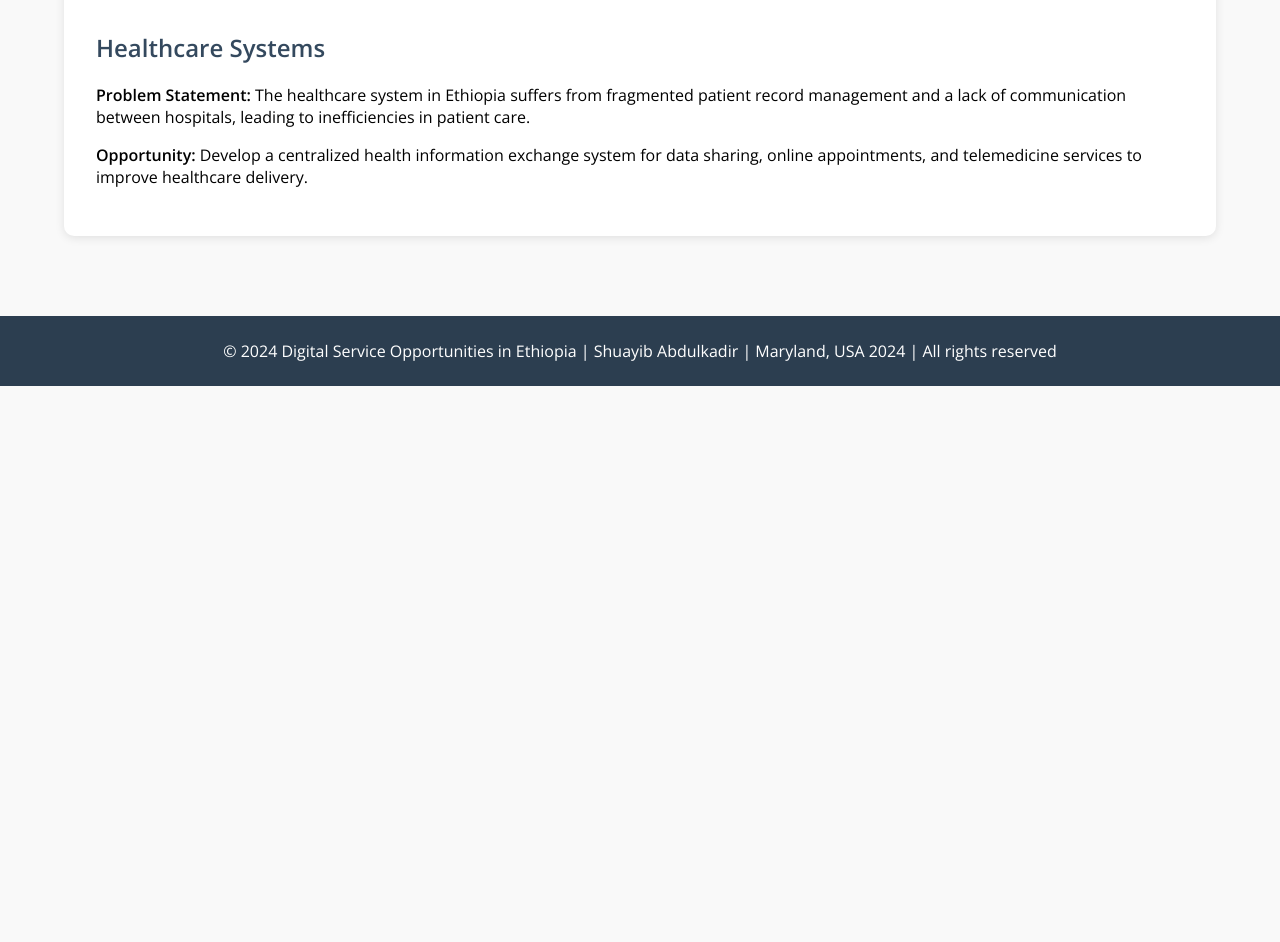
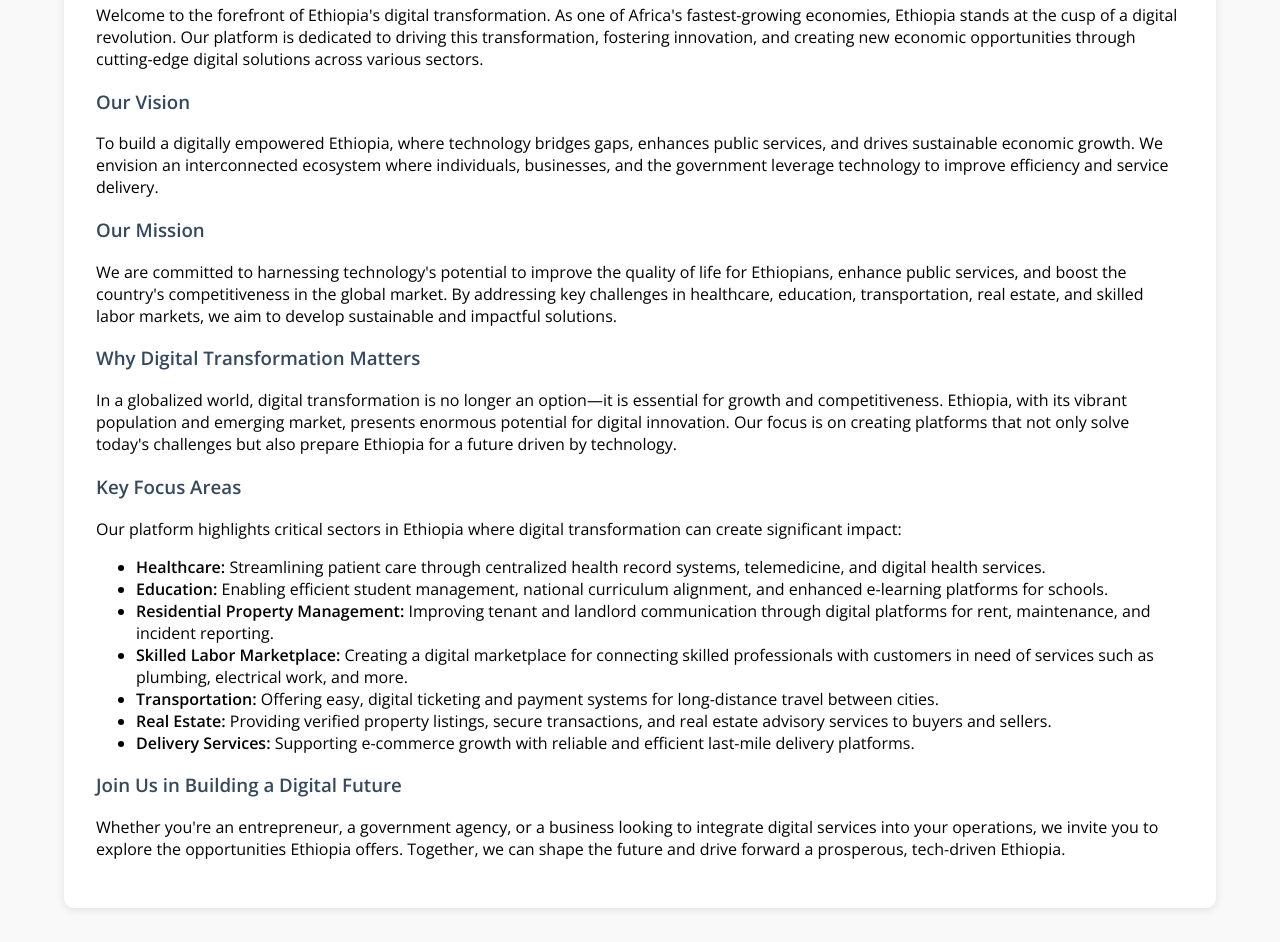
Before and after one commit to shuayib/digital-service, a plain HTML site: page index.html in a window 1280 px wide. Shown: the part 241-1183 px from the top of the page. Before the commit the page ends 800 px from the top, so only its background shows below. Drawn offline with nearby package versions, Linux system fonts and the light colour scheme.

Commit message:
Update index.html

```diff
--- a/index.html
+++ b/index.html
@@ -13,18 +13,15 @@
             padding: 0;
             background-color: #f9f9f9;
         }
-        header {
-            background-color: #3b5998;
-            color: #fff;
-            padding: 1.5rem 0;
-            text-align: center;
-        }
+
         nav {
             display: flex;
             justify-content: center;
             background-color: #2c3e50;
             box-shadow: 0 4px 8px rgba(0, 0, 0, 0.1);
+            flex-wrap: wrap;
         }
+
         nav a {
             color: #fff;
             padding: 1rem 1.5rem;
@@ -32,18 +29,25 @@
             text-transform: uppercase;
             font-weight: 600;
             cursor: pointer;
+            flex-grow: 1;
+            text-align: center;
         }
+
         nav a:hover {
             background-color: #3b5998;
         }
+
         .container {
             width: 90%;
             margin: 0 auto;
             padding: 2rem 0;
+            max-width: 1200px;
         }
+
         h1, h2, h3 {
             color: #34495e;
         }
+
         .sector {
             margin-bottom: 3rem;
             background-color: #fff;
@@ -52,24 +56,45 @@
             box-shadow: 0 2px 10px rgba(0, 0, 0, 0.1);
             display: none;
         }
+
+        #home {
+            display: block;
+            text-align: left;
+            padding: 2rem;
+        }
+
         footer {
             background-color: #2c3e50;
             color: #fff;
             text-align: center;
             padding: 1.5rem 0;
         }
+
         footer p {
             margin: 0;
+        }
+
+        /* Responsive design */
+        @media (max-width: 768px) {
+            nav a {
+                flex-basis: 100%;
+            }
+
+            .container {
+                width: 100%;
+                padding: 1rem;
+            }
+
+            .sector {
+                padding: 1rem;
+            }
         }
     </style>
 </head>
 <body>
 
-    <header>
-        <h1>Digital Service Opportunities in Ethiopia</h1>
-    </header>
-
     <nav>
+        <a data-section="home">Home</a>
         <a data-section="healthcare">Healthcare</a>
         <a data-section="education">Education</a>
         <a data-section="residential">Residential Management</a>
@@ -80,51 +105,41 @@
     </nav>
 
     <div class="container">
-        <section id="healthcare" class="sector">
-            <h2>Healthcare Systems</h2>
-            <p><strong>Problem Statement:</strong> The healthcare system in Ethiopia suffers from fragmented patient record management and a lack of communication between hospitals, leading to inefficiencies in patient care.</p>
-            <p><strong>Opportunity:</strong> Develop a centralized health information exchange system for data sharing, online appointments, and telemedicine services to improve healthcare delivery.</p>
+        <section id="home" class="sector">
+            <h2>Digital Service Opportunities in Ethiopia</h2>
+            <p>Welcome to the forefront of Ethiopia's digital transformation. As one of Africa's fastest-growing economies, Ethiopia stands at the cusp of a digital revolution. Our platform is dedicated to driving this transformation, fostering innovation, and creating new economic opportunities through cutting-edge digital solutions across various sectors.</p>
+
+            <h3>Our Vision</h3>
+            <p>To build a digitally empowered Ethiopia, where technology bridges gaps, enhances public services, and drives sustainable economic growth. We envision an interconnected ecosystem where individuals, businesses, and the government leverage technology to improve efficiency and service delivery.</p>
+
+            <h3>Our Mission</h3>
+            <p>We are committed to harnessing technology's potential to improve the quality of life for Ethiopians, enhance public services, and boost the country's competitiveness in the global market. By addressing key challenges in healthcare, education, transportation, real estate, and skilled labor markets, we aim to develop sustainable and impactful solutions.</p>
+
+            <h3>Why Digital Transformation Matters</h3>
+            <p>In a globalized world, digital transformation is no longer an option—it is essential for growth and competitiveness. Ethiopia, with its vibrant population and emerging market, presents enormous potential for digital innovation. Our focus is on creating platforms that not only solve today's challenges but also prepare Ethiopia for a future driven by technology.</p>
+
+            <h3>Key Focus Areas</h3>
+            <p>Our platform highlights critical sectors in Ethiopia where digital transformation can create significant impact:</p>
+            <ul>
+                <li><strong>Healthcare:</strong> Streamlining patient care through centralized health record systems, telemedicine, and digital health services.</li>
+                <li><strong>Education:</strong> Enabling efficient student management, national curriculum alignment, and enhanced e-learning platforms for schools.</li>
+                <li><strong>Residential Property Management:</strong> Improving tenant and landlord communication through digital platforms for rent, maintenance, and incident reporting.</li>
+                <li><strong>Skilled Labor Marketplace:</strong> Creating a digital marketplace for connecting skilled professionals with customers in need of services such as plumbing, electrical work, and more.</li>
+                <li><strong>Transportation:</strong> Offering easy, digital ticketing and payment systems for long-distance travel between cities.</li>
+                <li><strong>Real Estate:</strong> Providing verified property listings, secure transactions, and real estate advisory services to buyers and sellers.</li>
+                <li><strong>Delivery Services:</strong> Supporting e-commerce growth with reliable and efficient last-mile delivery platforms.</li>
+            </ul>
+
+            <h3>Join Us in Building a Digital Future</h3>
+            <p>Whether you're an entrepreneur, a government agency, or a business looking to integrate digital services into your operations, we invite you to explore the opportunities Ethiopia offers. Together, we can shape the future and drive forward a prosperous, tech-driven Ethiopia.</p>
         </section>
 
-        <section id="education" class="sector">
-            <h2>Education Systems</h2>
-            <p><strong>Problem Statement:</strong> Private schools lack comprehensive digital systems for managing student records, and there are no standardized communication protocols for data sharing.</p>
-            <p><strong>Opportunity:</strong> Create a school management system that digitizes student data, supports national curriculum alignment, and enhances communication between schools and the Ministry of Education.</p>
-        </section>
+        <!-- Other sections here (Healthcare, Education, etc.) -->
 
-        <section id="residential" class="sector">
-            <h2>Residential Property Management</h2>
-            <p><strong>Problem Statement:</strong> There is no centralized system for tenant management, rent tracking, or maintenance reporting in residential buildings.</p>
-            <p><strong>Opportunity:</strong> Implement a property management platform that offers rent payment tracking, maintenance scheduling, and streamlined communication between tenants and administrators.</p>
-        </section>
-
-        <section id="labor" class="sector">
-            <h2>Skilled Labor Market</h2>
-            <p><strong>Problem Statement:</strong> Customers have no reliable way to connect with skilled tradespeople (plumbers, electricians, etc.) through digital platforms.</p>
-            <p><strong>Opportunity:</strong> Create a marketplace for skilled workers to offer services, enable customer reviews, and provide secure appointment booking and payment options.</p>
-        </section>
-
-        <section id="transport" class="sector">
-            <h2>Transport Systems</h2>
-            <p><strong>Problem Statement:</strong> Booking transportation for long-distance travel is manual and lacks digital solutions for ticket booking and payment.</p>
-            <p><strong>Opportunity:</strong> Develop a transport marketplace that allows users to book tickets, pay online, and receive real-time travel updates for long-distance routes.</p>
-        </section>
-
-        <section id="realestate" class="sector">
-            <h2>Real Estate Market</h2>
-            <p><strong>Problem Statement:</strong> The property buying and selling process lacks secure, verified platforms, increasing the risk of fraud.</p>
-            <p><strong>Opportunity:</strong> Create a property marketplace with verified listings, legal advisory services, and secure payment options to ensure safe transactions.</p>
-        </section>
-
-        <section id="delivery" class="sector">
-            <h2>Delivery Services</h2>
-            <p><strong>Problem Statement:</strong> There is a lack of dedicated last-mile delivery platforms for e-commerce, resulting in inefficient order tracking and logistics.</p>
-            <p><strong>Opportunity:</strong> Develop a last-mile delivery platform that partners with e-commerce sites to provide real-time tracking, notifications, and cashless payment options.</p>
-        </section>
     </div>
 
     <footer>
-        <p>&copy; 2024 Digital Service Opportunities in Ethiopia | Shuayib Abdulkadir | Maryland, USA 2024 | All rights reserved</p>
+        <p>&copy; 2024 Digital Service Opportunities in Ethiopia | Shuayib Abdulkadir | All rights reserved</p>
     </footer>
 
     <script>
@@ -147,8 +162,8 @@
             });
         });
 
-        // Show the first section by default
-        showSection('healthcare');
+        // Show the home section by default
+        showSection('home');
     </script>
 
 </body>
```
